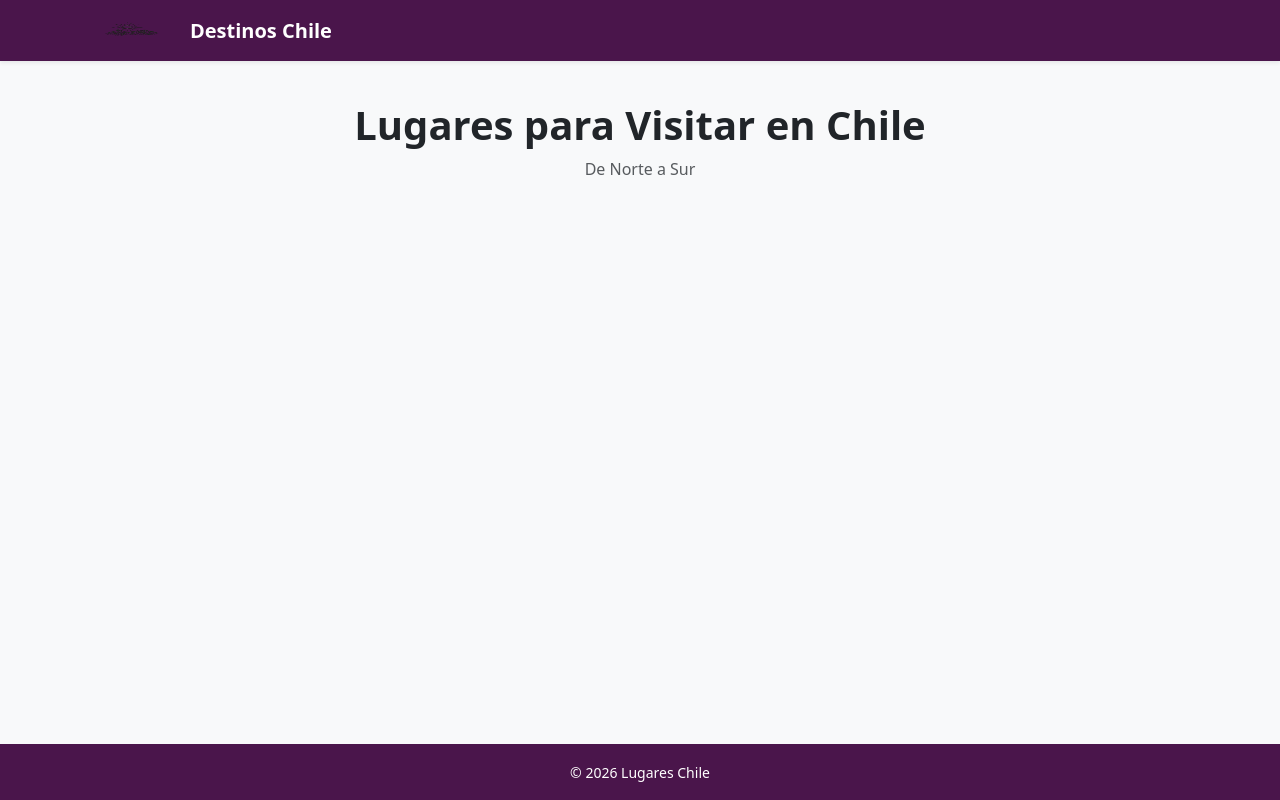
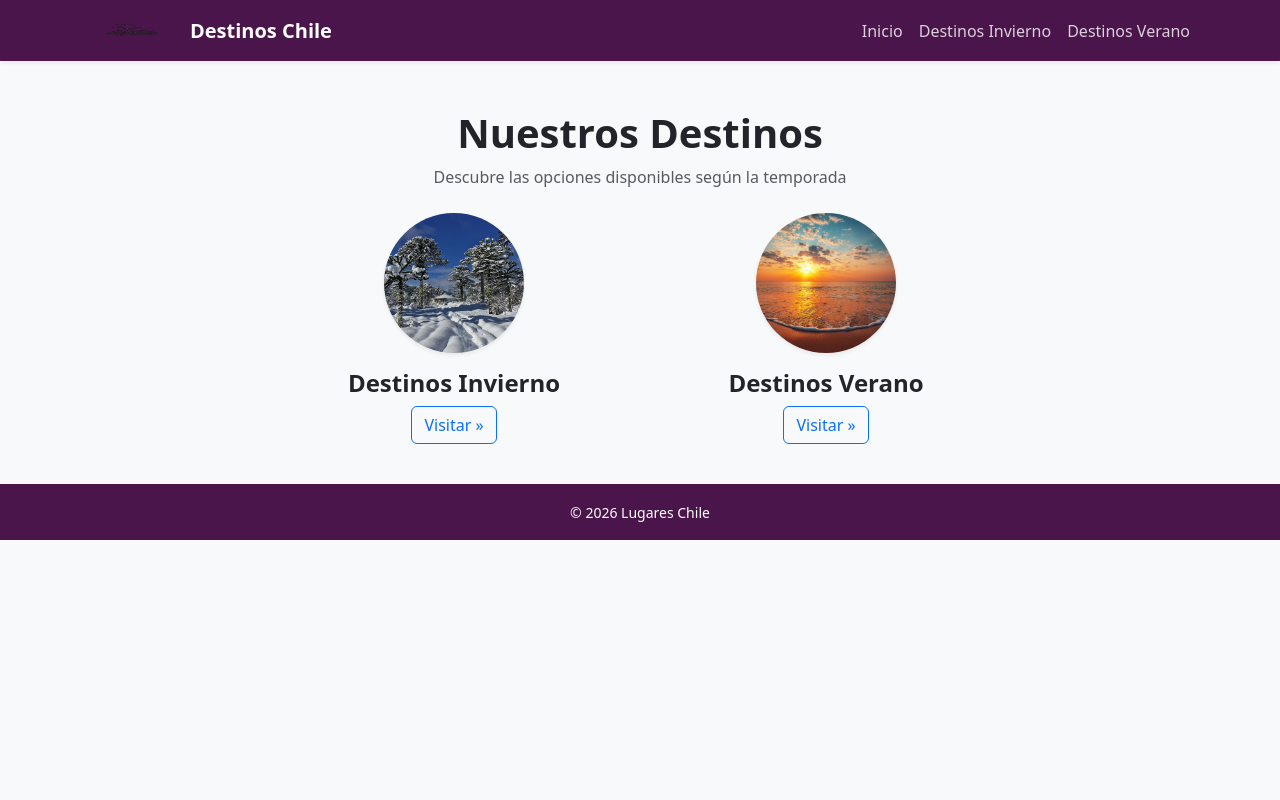
Before and after one commit to tamiicat/ev2_backend, a Django app: page / in a window 1280 px wide. Run offline with Django 5.2, Linux system fonts and the light colour scheme; some libraries are stand-ins or nearby versions.

Commit message:
cards implementadas en inicio.html + urls de temas añadidos a base.html

```diff
--- a/inicio_cabrera_soto/templates/inicio/inicio.html
+++ b/inicio_cabrera_soto/templates/inicio/inicio.html
@@ -1 +1,48 @@
 {% extends 'base.html' %}
+{% load static %}
+
+{% block title %}Destinos{% endblock %}
+{% block page_heading %}{{ titulo|default:"Nuestros Destinos" }}{% endblock %}
+{% block page_subheading %}Descubre las opciones disponibles según la temporada{% endblock %}
+
+{% block content %}
+<div class="container marketing my-4">
+    <div class="row text-center justify-content-center g-4">
+        {% for item in lista_inicio %}
+        <div class="col-12 col-md-6 col-lg-4 d-flex flex-column align-items-center">
+            {% if item.imagen %}
+                <img src="{% get_static_prefix %}{{ item.imagen }}"
+                    class="bd-placeholder-img rounded-circle mb-3 shadow-sm"
+                    width="140"
+                    height="140"
+                    style="object-fit: cover;"
+                    alt="{{ item.nombre }}">
+            {% else %}
+                <svg class="bd-placeholder-img rounded-circle mb-3 shadow-sm"
+                    width="140"
+                    height="140"
+                    xmlns="http://www.w3.org/2000/svg"
+                    role="img"
+                    preserveAspectRatio="xMidYMid slice"
+                    focusable="false">
+                    <rect width="100%" height="100%" fill="var({{ item.color_fondo|default:'--bs-secondary-color' }})"></rect>
+                </svg>
+            {% endif %}
+
+            <h4 class="fw-bold {{ item.clase_titulo|default:'text-dark' }}">{{ item.nombre }}</h4>
+            <p class="mt-auto">
+                <a class="btn {{ item.clase_boton|default:'btn-outline-primary' }}" href="{{ item.url|default:'#' }}">
+                    {{ item.texto_boton|default:'Visitar' }} &raquo;
+                </a>
+            </p>
+        </div>
+        {% empty %}
+        <div class="col-12">
+            <div class="alert alert-info text-center" role="alert">
+                No hay destinos disponibles en este momento.
+            </div>
+        </div>
+        {% endfor %}
+    </div>
+</div>
+{% endblock %}
--- a/inicio_cabrera_soto/views.py
+++ b/inicio_cabrera_soto/views.py
@@ -1,7 +1,22 @@
 from django.shortcuts import render
 
 def inicio(request):
-    return render(request, 'inicio/inicio.html')
+    lista_inicio = [
+        {
+            'imagen': 'images/invierno.jpg',
+            'nombre': 'Destinos Invierno',
+        },
+        {
+            'imagen': 'images/verano.jpg',
+            'nombre': 'Destinos Verano',
+        },
+    ]
+
+    contexto_inicio = {
+            'lista_inicio': lista_inicio,
+        }
+
+    return render(request, 'inicio/inicio.html', contexto_inicio)
 
 def tema1(request):
     lista_destinos_invierno = [
--- a/templates/base.html
+++ b/templates/base.html
@@ -31,8 +31,42 @@
                     class="d-inline-block align-text-top me-2">
                 Destinos Chile
                 </a>
+
+                <button class="navbar-toggler" type="button" data-bs-toggle="collapse" data-bs-target="#mainNavbar" aria-controls="mainNavbar" aria-expanded="false" aria-label="Toggle navigation">
+                    <span class="navbar-toggler-icon"></span>
+                </button>
+
+                <div class="collapse navbar-collapse" id="mainNavbar">
+                    <ul class="navbar-nav ms-auto mb-2 mb-lg-0">
+                        <li class="nav-item">
+                            <a class="nav-link" href="{% url 'temas:inicio' %}">Inicio</a>
+                        </li>
+                        <li class="nav-item">
+                            <a class="nav-link" href="{% url 'temas:tema1' %}">Destinos Invierno</a>
+                        </li>
+                        <li class="nav-item">
+                            <a class="nav-link" href="{% url 'temas:tema2' %}">Destinos Verano</a>
+                        </li>
+                    </ul>
+                </div>
             </div>
         </nav>
+
+        <header class="text-center my-4">
+
+        <div class="collapse navbar-collapse" id="mainNavbar">
+            <ul class="navbar-nav ms-auto mb-2 mb-lg-0">
+                <li class="nav-item">
+                    <a class="nav-link" href="{% url 'temas:inicio' %}">Inicio</a>
+                </li>
+                <li class="nav-item">
+                    <a class="nav-link" href="{% url 'temas:tema1' %}">Destinos Invierno</a>
+                </li>
+                <li class="nav-item">
+                    <a class="nav-link" href="{% url 'temas:tema2' %}">Destinos Verano</a>
+                </li>
+            </ul>
+        </div>
 
         <header class="text-center my-4">
             <h1 class="fw-bold mt-3">
```
Also changed, not shown: inicio_cabrera_soto/static/images/invierno.jpg (added), inicio_cabrera_soto/static/images/verano.jpg (added).
